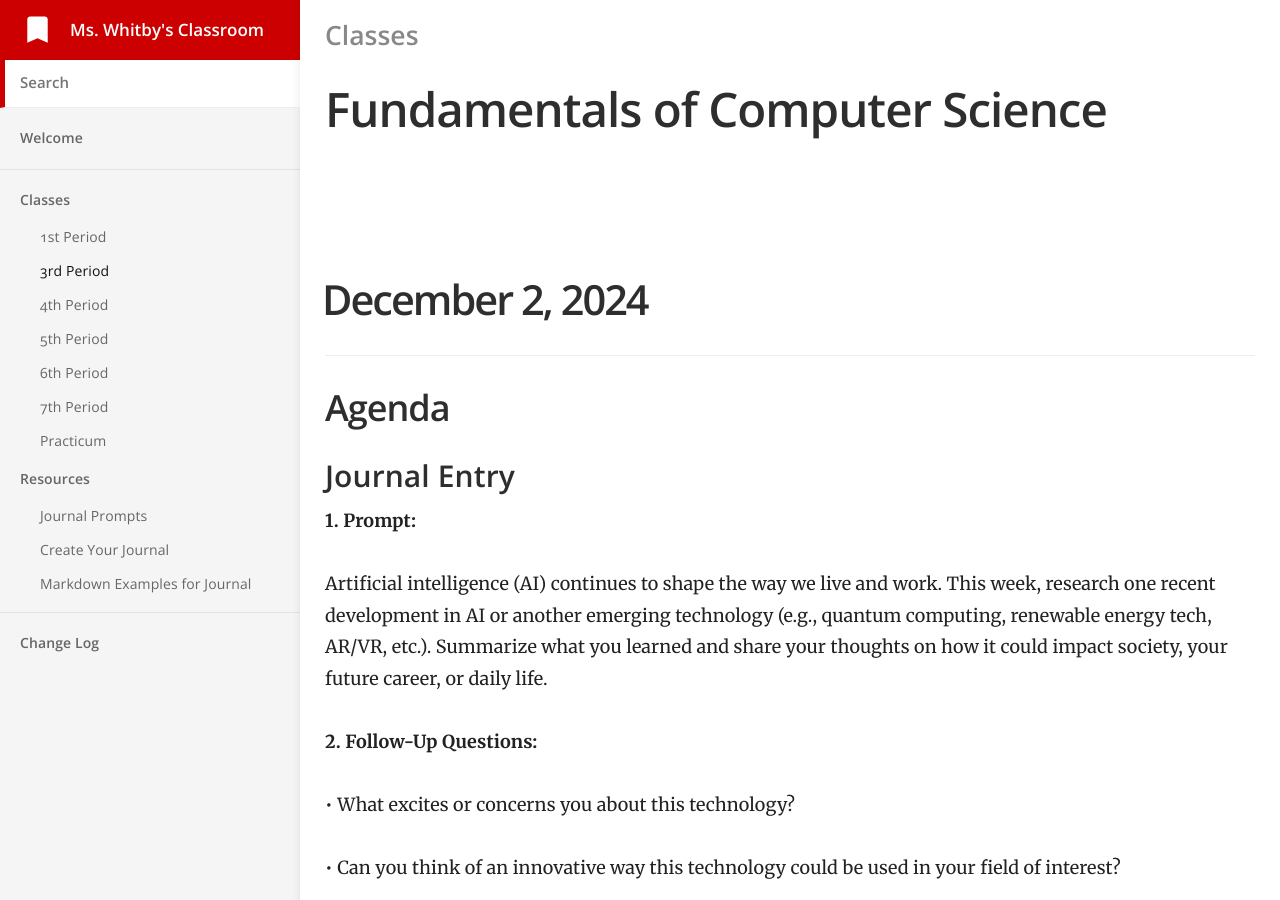
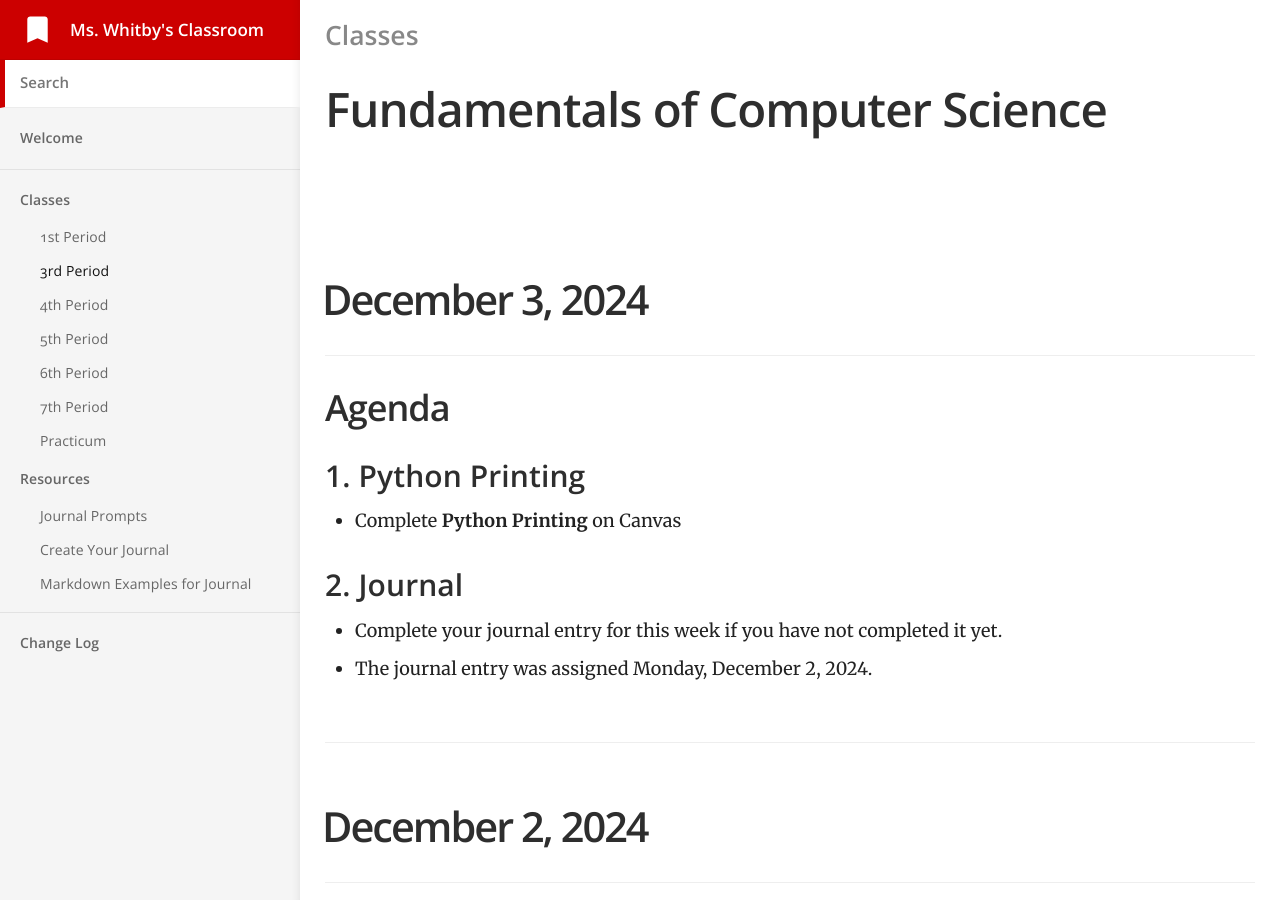
Before and after one commit to mswhitby/classroom, a Jekyll site: the page built from _docs/classes/3rd.md, in a window 1280 px wide and 900 px high. Built offline with Jekyll 4.4.1, drawn with Linux system fonts in a browser that asks for light colours.

Commit message:
Update 3rd.md

```diff
--- a/_docs/classes/3rd.md
+++ b/_docs/classes/3rd.md
@@ -4,6 +4,21 @@ subtitle: Fundamentals of Computer Science
 category: Classes
 order: 2
 ---
+
+# December 3, 2024
+
+## Agenda
+
+### 1. Python Printing
+
+- Complete **Python Printing** on Canvas
+
+### 2. Journal
+
+- Complete your journal entry for this week if you have not completed it yet.
+- The journal entry was assigned Monday, December 2, 2024.
+
+----
 
 # December 2, 2024
 
```
